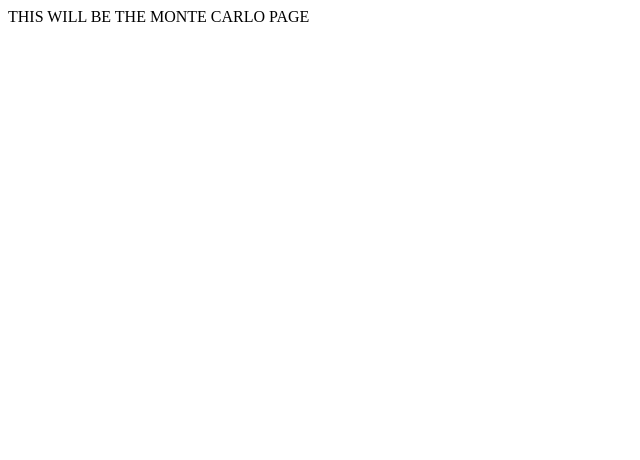
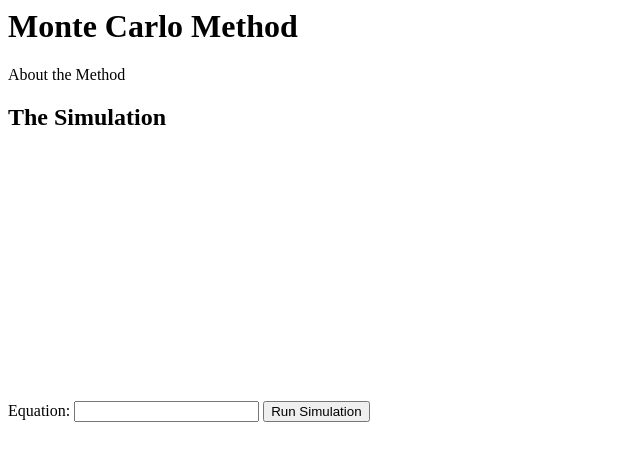
Before and after one commit to steveherrmannwm/montecarlo, a plain HTML site: page index.html in a window 1280 px wide. Shown: the whole page, without its empty margins (0-640 px from the left). Drawn offline with Linux system fonts and the light colour scheme.

Commit message:
Updated index.html

```diff
--- a/index.html
+++ b/index.html
@@ -3,6 +3,15 @@
 		<title>Monte Carlo Method</title>
 	</head>
 	<body>
-		THIS WILL BE THE MONTE CARLO PAGE
+		<h1>Monte Carlo Method</h1>
+		<p>About the Method</p>
+		<h2>The Simulation</h2>
+		<div><canvas width="500" height="250"></canvas></div>
+		<div id="inputs">
+			<label>Equation:
+				<input type="text" name="equation"/>
+			</label>
+			<input type="button" name="run_sim" value="Run Simulation"/>
+		</div>
 	</body>
 </html>
```
